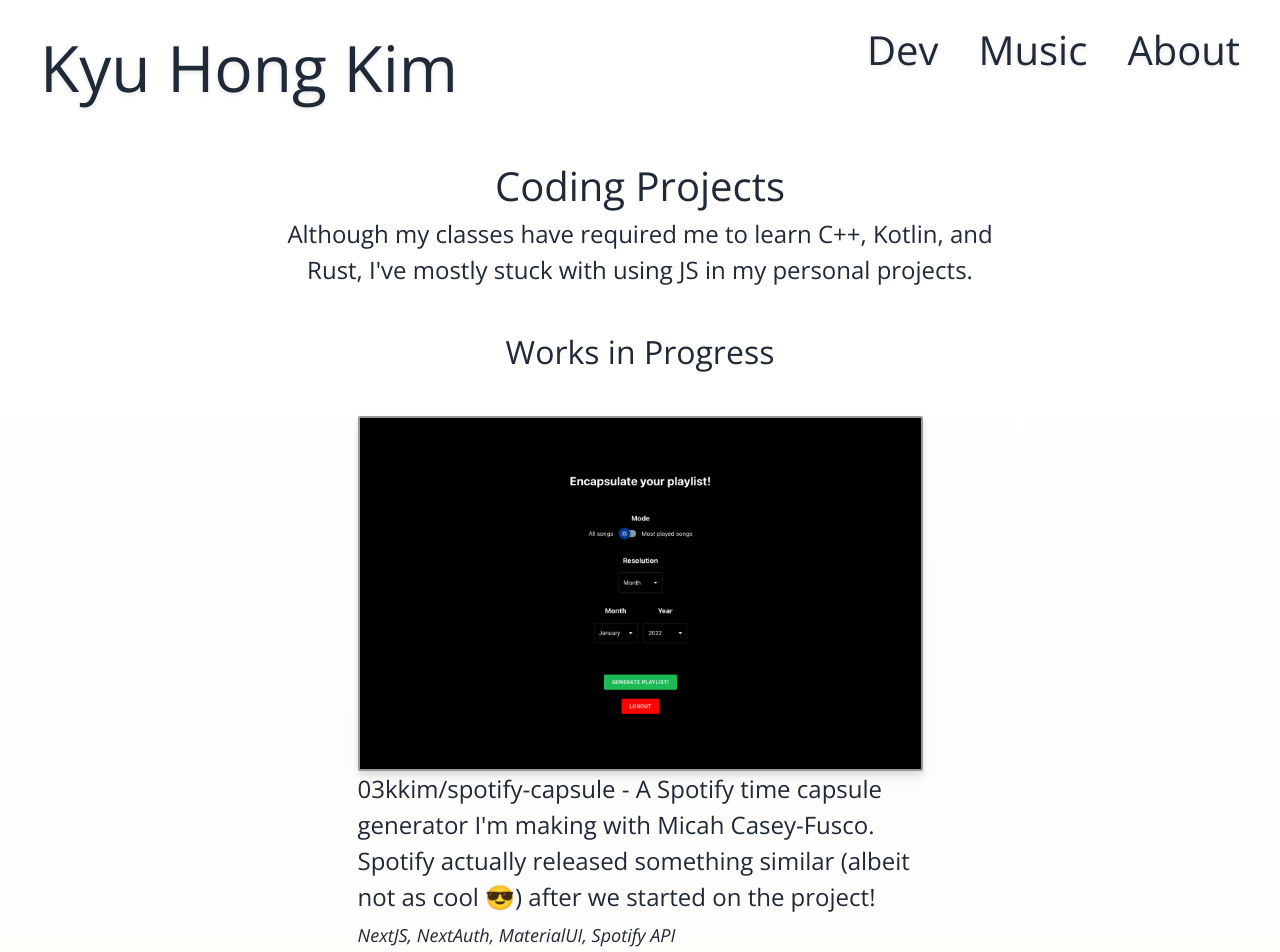
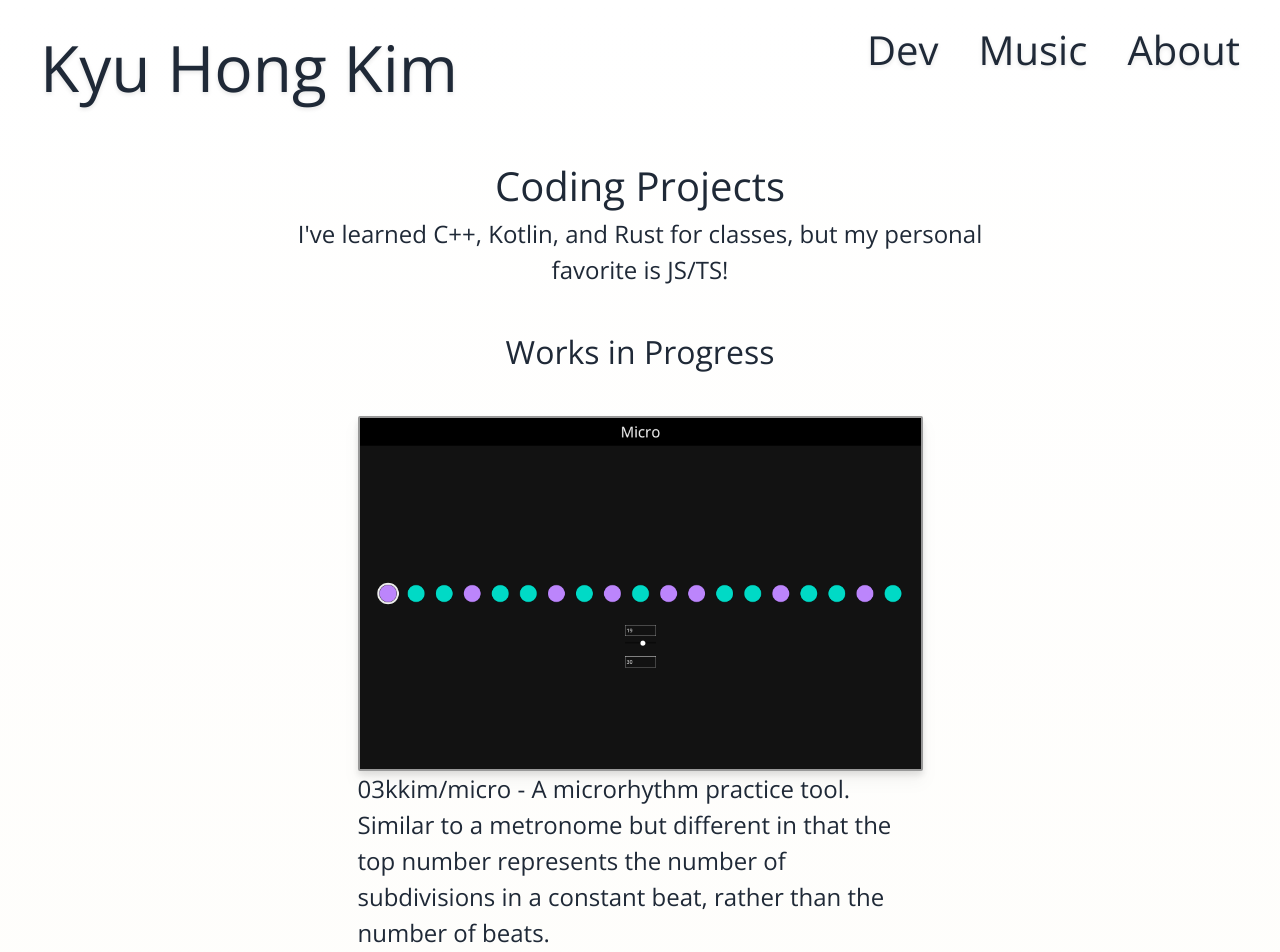
Before and after one commit to 03kkim/kyusite, a Next.js app: page /dev in a window 1280 px wide. Shown: the top 952 px of the page. Built offline with nearby package versions, Linux system fonts and the light colour scheme.

Commit message:
Update WIP

```diff
--- a/pages/dev.js
+++ b/pages/dev.js
@@ -4,7 +4,7 @@ import Image from "next/image";
 // import styles from "../styles/Home.module.css";
 
 import kyusiteThumb from "../resources/kyusite.png";
-import encapsulateThumb from "../resources/encapsulate.png";
+import microThumb from "../resources/micro.png";
 import polyrthmThumb from "../resources/polyrthm.png";
 import rustseagullThumb from "../resources/rustseagull.jpg";
 
@@ -22,8 +22,8 @@ export default function Dev() {
           <b>Please turn your phone to landscape to view this page</b>
         </div>
         <div className="text-[20px] sm:text-[22px] md:text-[24px] text-center 2xl:px-44">
-          Although my classes have required me to learn C++, Kotlin, and Rust,
-          I&apos;ve mostly stuck with using JS in my personal projects.
+          I&apos;ve learned C++, Kotlin, and Rust for classes, but my personal
+          favorite is JS/TS!
         </div>
         <div className="py-10 text-[32px] text-center devbreak:text-left">
           Works in Progress
@@ -32,26 +32,24 @@ export default function Dev() {
           <div className="pb-10 devbreak:p-0">
             <a
               target="_blank"
-              href="https://github.com/03kkim/spotify-capsule"
+              href="https://github.com/03kkim/micro"
               rel="noreferrer"
             >
               <Image
                 className="drop-shadow-lg hover:drop-shadow-2xl cursor-pointer transition duration-100"
-                src={encapsulateThumb}
+                src={microThumb}
                 width={565}
                 alt="encapsulate thumbnail"
                 style={{ border: "2px solid #999999", borderRadius: "2px" }}
               />
             </a>
             <div className="text-[24px] w-[565px]">
-              <b>03kkim/spotify-capsule</b> - A Spotify time capsule generator
-              I&apos;m making with Micah Casey-Fusco. Spotify actually released
-              something similar (albeit not as cool 😎) after we started on the
-              project!
+              <b>03kkim/micro</b> - A microrhythm practice tool. Similar to a
+              metronome but different in that the top number represents the
+              number of subdivisions in a constant beat, rather than the number
+              of beats.
               <br />
-              <i className="text-[18px]">
-                NextJS, NextAuth, MaterialUI, Spotify API
-              </i>
+              <i className="text-[18px]">Svelte, TailwindCSS, p5.js, ToneJS</i>
             </div>
           </div>
           <div>
@@ -73,7 +71,7 @@ export default function Dev() {
               Figma for mockups, and it definitely helped make it look neater
               than my usual apps.
               <br />
-              <i className="text-[18px]">NextJS, TailwindCSS, Framer Motion</i>
+              <i className="text-[18px]">NextJS, TailwindCSS</i>
             </div>
           </div>
         </div>
```
Also changed, not shown: resources/micro.png (added).
